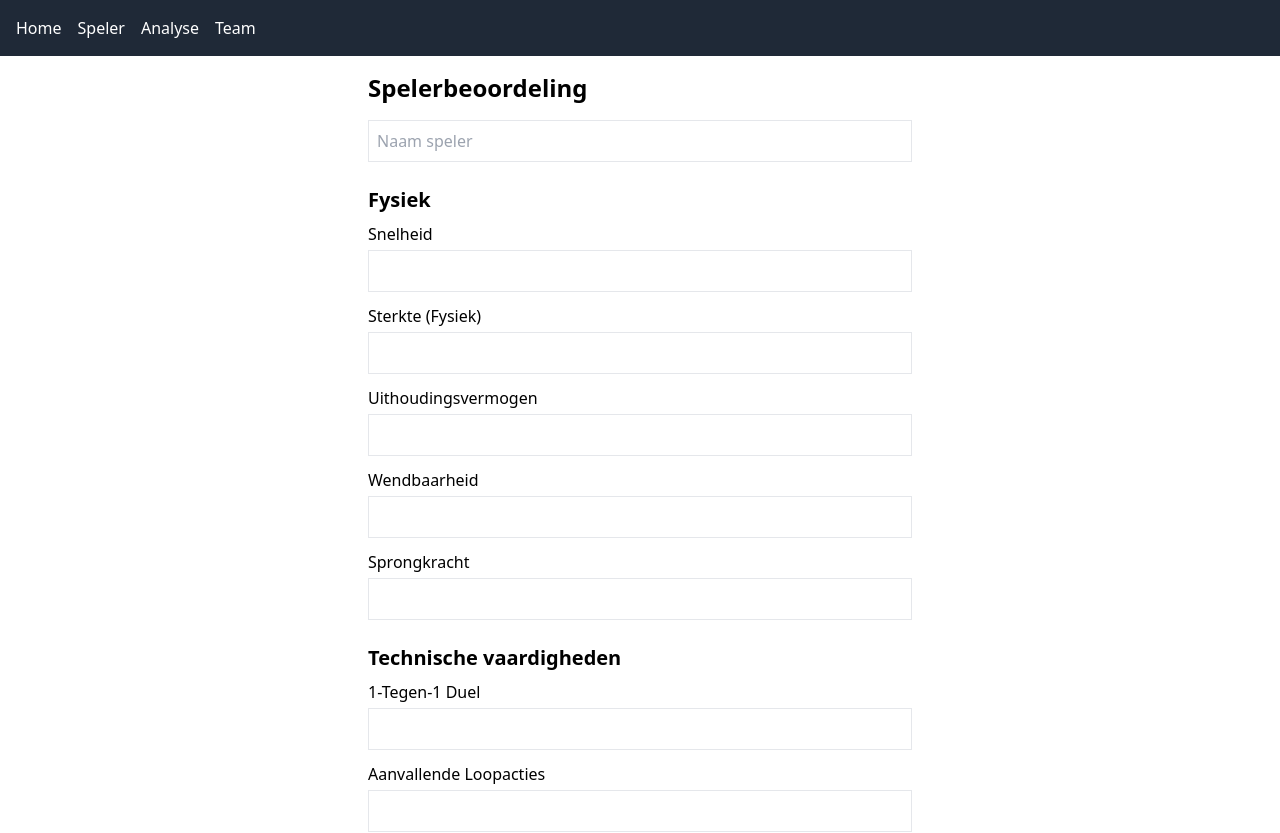
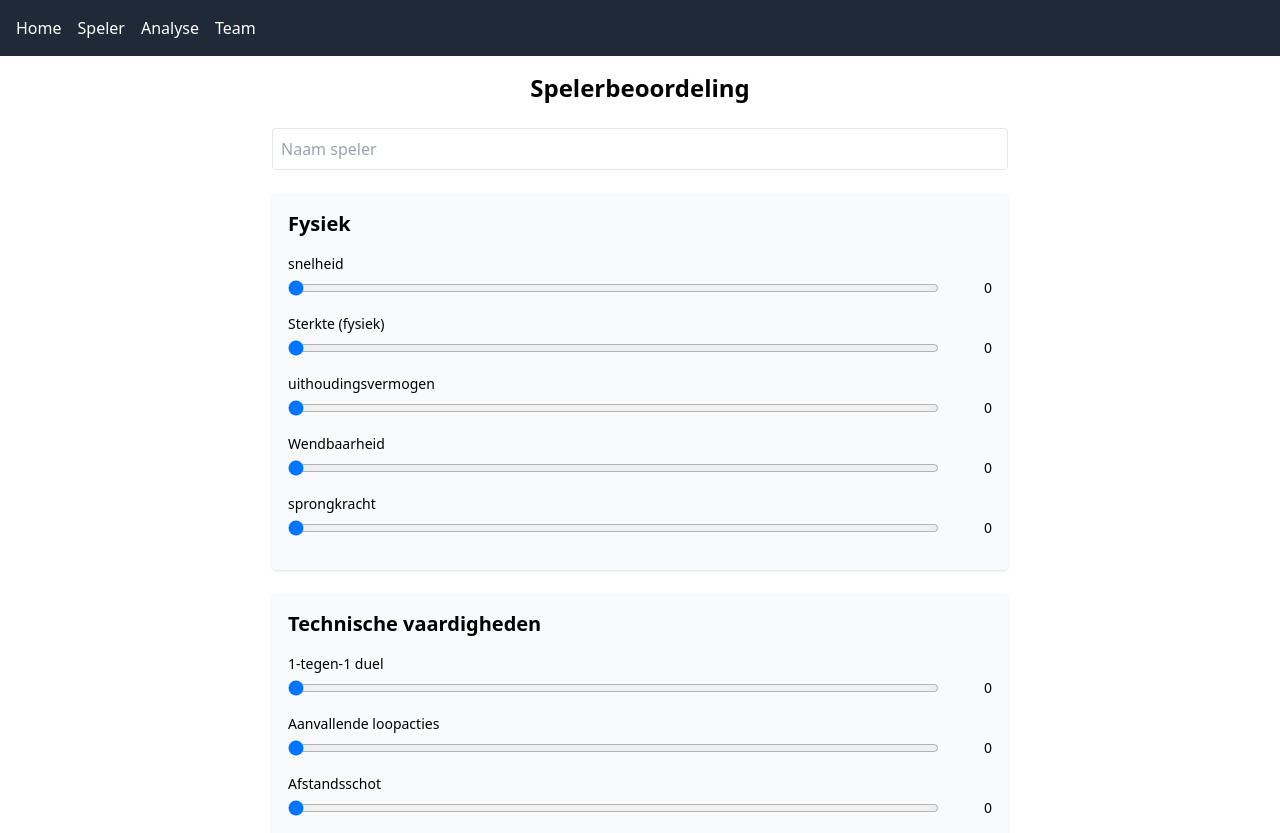
Before and after one commit to Trompert-Analysis/Voetbal-analysetool, a React (Vite) app in the folder frontend/: page /Speler in a window 1280 px wide. Shown: the top 833 px of the page. Built offline with nearby package versions, Linux system fonts and the light colour scheme; the HTML template or start-up script is replaced by a standard one.

Commit message:
Update Speler.jsx

```diff
--- a/frontend/src/pages/Speler.jsx
+++ b/frontend/src/pages/Speler.jsx
@@ -33,45 +33,48 @@ function Speler() {
   };
 
   return (
-    <div className="p-4 max-w-xl mx-auto">
-      <h1 className="text-2xl font-bold mb-4">Spelerbeoordeling</h1>
+    <div className="p-4 max-w-3xl mx-auto">
+      <h1 className="text-2xl font-bold mb-6 text-center">Spelerbeoordeling</h1>
       <form onSubmit={handleSubmit} className="space-y-6">
         <input
           type="text"
           placeholder="Naam speler"
           value={naam}
           onChange={(e) => setNaam(e.target.value)}
-          className="w-full p-2 border"
+          className="w-full p-2 border rounded"
         />
 
         {Object.entries(secties).map(([sectie, vaardigheden]) => (
-          <div key={sectie}>
-            <h2 className="text-xl font-semibold mb-2">{sectie}</h2>
+          <div key={sectie} className="bg-gray-50 p-4 rounded shadow">
+            <h2 className="text-xl font-semibold mb-4">{sectie}</h2>
             {vaardigheden.map((vaardigheid) => (
-              <div key={vaardigheid} className="mb-3">
-                <label className="block mb-1 capitalize">{vaardigheid}</label>
+              <div key={vaardigheid} className="mb-4">
+                <label className="block text-sm font-medium mb-1">{vaardigheid}</label>
+                <div className="flex items-center gap-4">
                   <input
-                  type="number"
+                    type="range"
                     name={vaardigheid}
-                  value={scores[vaardigheid] || ''}
+                    value={scores[vaardigheid] || 0}
                     onChange={handleChange}
                     min="0"
                     max="100"
-                  className="w-full p-2 border"
+                    className="w-full"
                   />
+                  <span className="text-sm w-10 text-right">{scores[vaardigheid] || 0}</span>
+                </div>
               </div>
             ))}
           </div>
         ))}
 
-        <button type="submit" className="bg-blue-600 text-white px-4 py-2 rounded">
+        <button type="submit" className="bg-blue-600 text-white px-6 py-2 rounded hover:bg-blue-700">
           Bereken Score
         </button>
       </form>
 
       {advies && (
-        <div className="mt-4 p-4 bg-green-100 border border-green-300 rounded">
-          <p className="font-medium text-green-800">Advies:</p>
+        <div className="mt-6 p-4 bg-green-100 border border-green-300 rounded">
+          <p className="font-medium text-green-800 mb-1">Advies:</p>
           <p>{advies}</p>
         </div>
       )}
```
Lines whose indentation alone changed are shown as unchanged.
